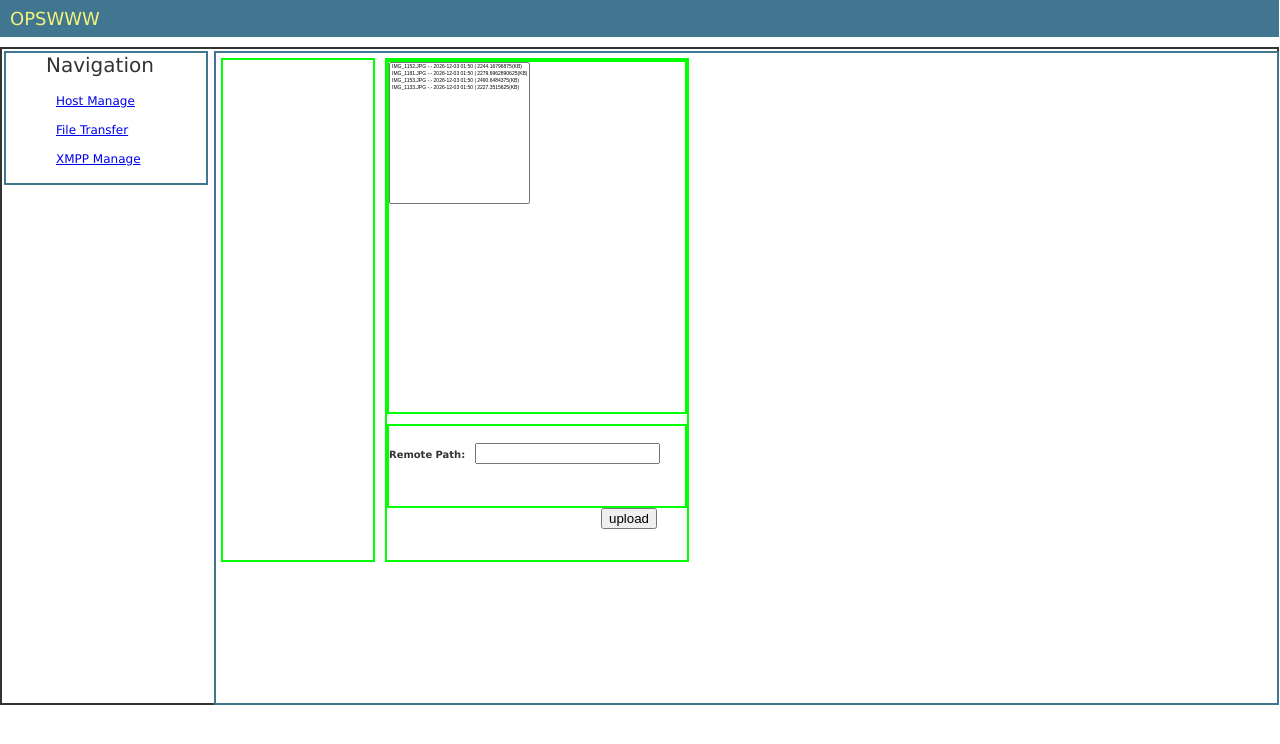
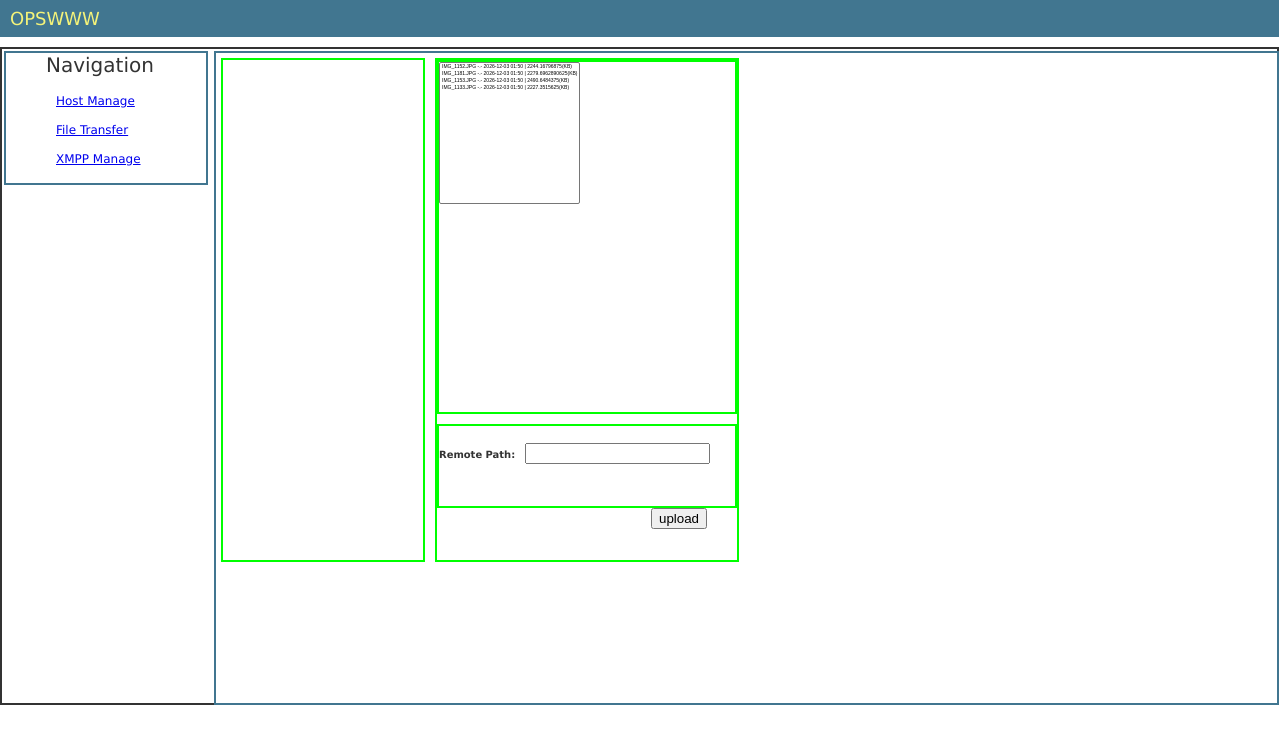
Before and after one commit to baiqj/opswww, a Django app: page /file_transfer/ in a window 1280 px wide. Shown: the top 744 px of the page. Run offline with Django 3.2, Linux system fonts and the light colour scheme; data that the repository does not hold is empty; parts of the project's set-up code (start-up, migrations or seed data) failed here and were passed over.

Commit message:
Thu Aug 14 17:47:17 CST 2014

```diff
--- a/opswww/static/css/base.css
+++ b/opswww/static/css/base.css
@@ -87,7 +87,7 @@ table {
 	min-width:50px;
 	margin:5px;
 	display:inline-block;
-	width:150px;
+	width:200px;
 	height:500px;    /* Show be commented */
 	border:solid 2px #00FF00;
 }
--- a/opswww/templates/file_transfer.html
+++ b/opswww/templates/file_transfer.html
@@ -6,7 +6,7 @@
 
 		<div id="ft-hostlist">
 			{% for host in hl %}
-				<input type="checkbox" name="selected_hosts" value="{{host.id}}"/>{{ host.hostname }}<br />
+				<input type="checkbox" name="selected_hosts" value="{{host.id}}"/>{{ host.hostname }}</><br />
 			{% endfor %}
 		</div>
 
--- a/opswww/views.py
+++ b/opswww/views.py
@@ -76,8 +76,10 @@ def xmpp_manage(request):
 def file_transfer(request):
 	if request.GET:
 		print request.GET
-		#request.GET['selected']
-		#request.GET['remotepath']
+		##<QueryDict: {u'selected_hosts': [u'3', u'4'], u'remotepath': [u'/home'], u'selected_file': [u'IMG_1181.JPG', u'access_api_192_59.log']}>
+		#request.GET['selected_hosts']
+		#sftpPut(host, port, username, password, src_path, dst_path):
+
 
 	hl = Hostlist.objects.all()
 	filelist = []
```
